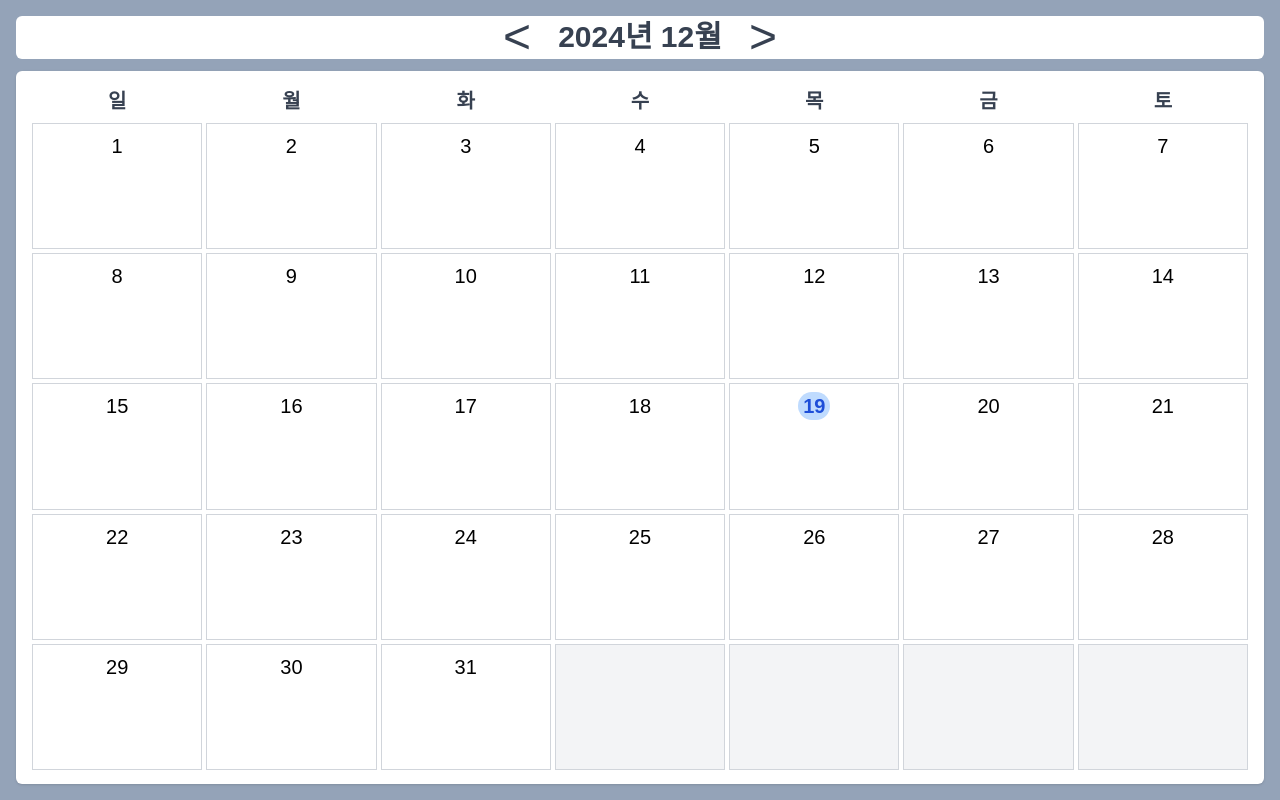
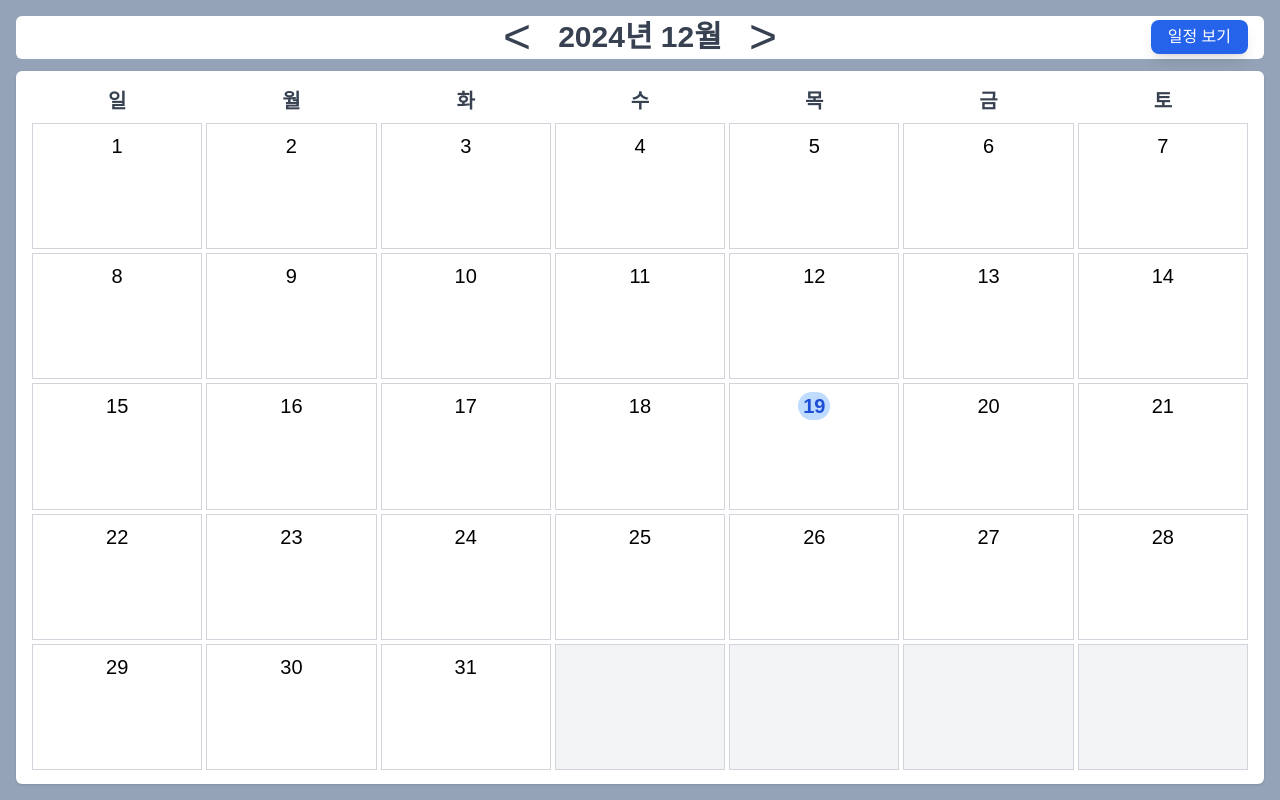
Before and after one commit to seungmin2222/calendar-chat-nextjs, a Next.js app: page / in a window 1280 px wide. Built offline with nearby package versions, Linux system fonts and the light colour scheme.

Commit message:
✨ Feat: CalendarHeader에 모든 예약 일정을 볼 수 있는 버튼 추가

```diff
--- a/src/app/(calendar)/components/CalendarHeader.tsx
+++ b/src/app/(calendar)/components/CalendarHeader.tsx
@@ -12,12 +12,15 @@ export default function CalendarHeader({
   onNextMonth,
 }: CalendarHeaderProps) {
   return (
-    <header className="flex h-11 min-h-10 items-center justify-center gap-5 rounded-md bg-white text-5xl text-gray-700">
+    <header className="relative flex h-11 min-h-10 items-center justify-center gap-5 rounded-md bg-white text-5xl text-gray-700">
       <button onClick={onPrevMonth}>{'<'}</button>
       <span className="w-44 text-center text-3xl font-semibold">
         {year}년 {month}월
       </span>
       <button onClick={onNextMonth}>{'>'}</button>
+      <button className="absolute right-4 rounded-lg bg-blue-600 px-4 py-1 text-base font-medium text-white shadow-lg transition duration-300 hover:bg-blue-700">
+        일정 보기
+      </button>
     </header>
   );
 }
```
